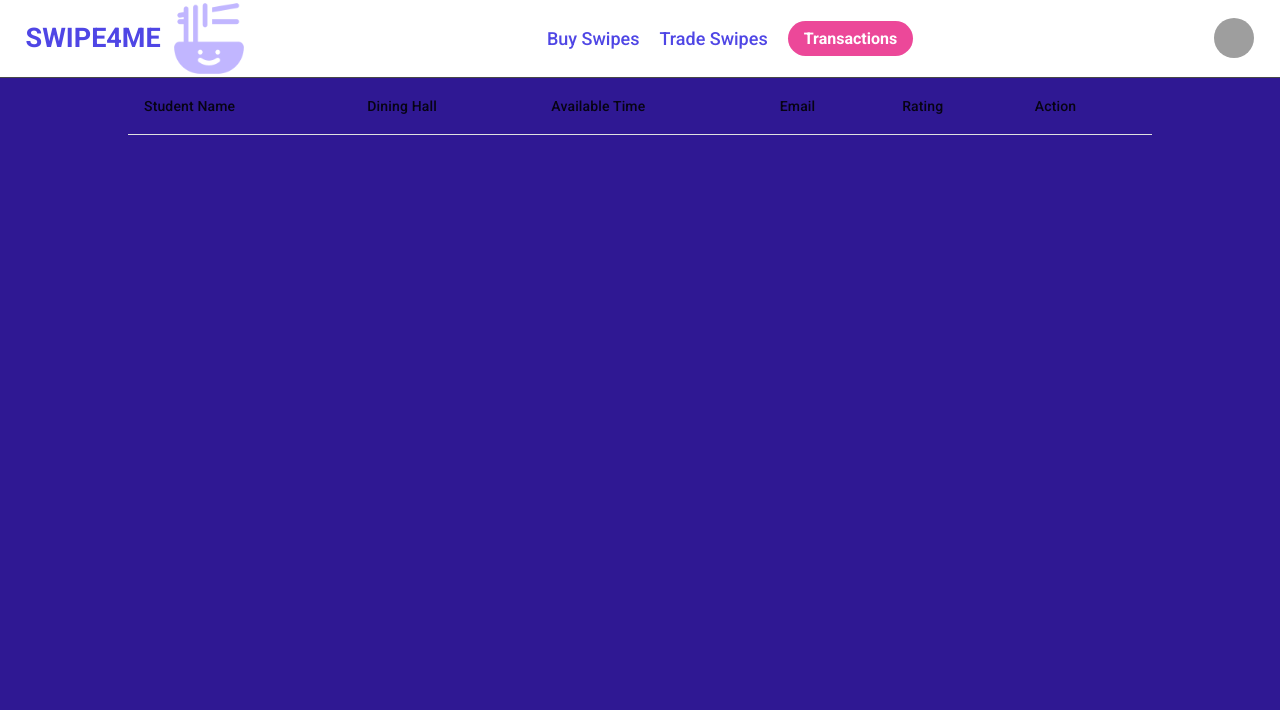
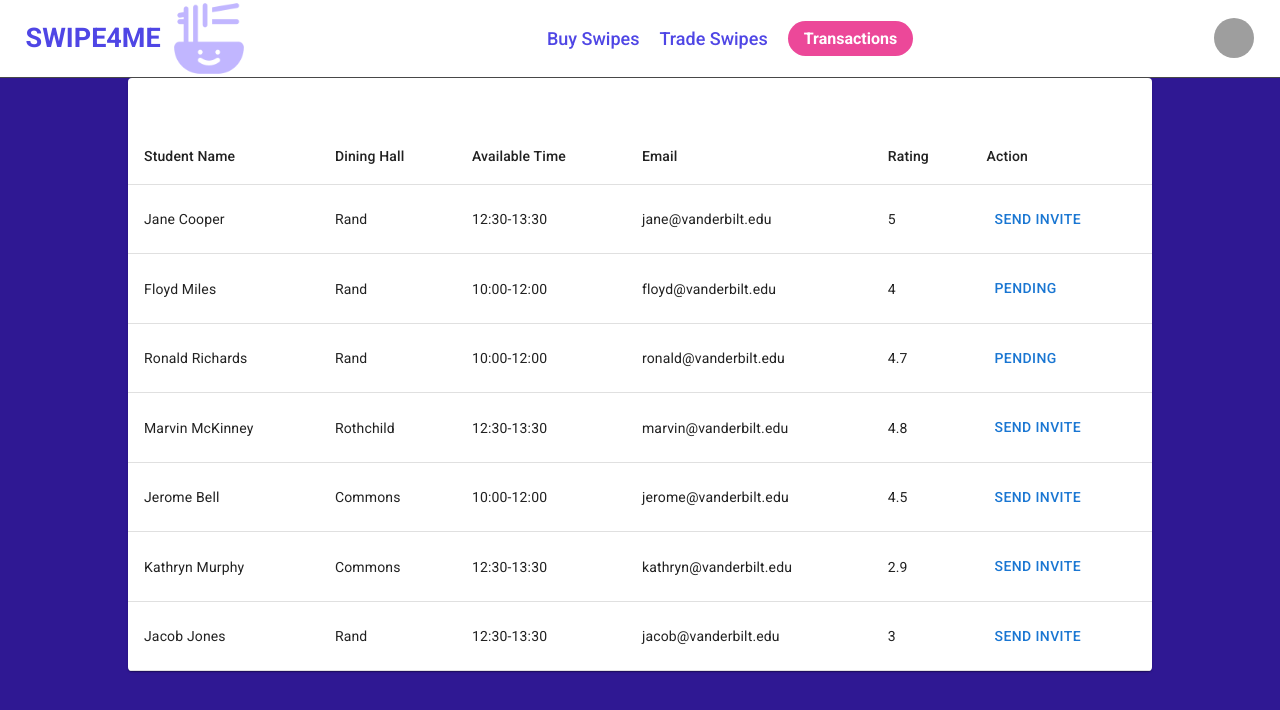
Before and after one commit to RuoHan-Chen/SwipeForMe, a React (Vite) app in the folder Swipe4MeFrontend/: page /buySwipes in a window 1280 px wide. Shown: the top 710 px of the page. Built offline with nearby package versions, Linux system fonts and the light colour scheme; grey boxes are pictures that could not be loaded.

Commit message:
some styles for the table

```diff
--- a/Swipe4MeFrontend/src/pages/buySwipes.tsx
+++ b/Swipe4MeFrontend/src/pages/buySwipes.tsx
@@ -3,11 +3,78 @@ import Table from "@mui/material/Table";
 import TableHead from "@mui/material/TableHead";
 import TableRow from "@mui/material/TableRow";
 import TableCell from "@mui/material/TableCell";
+import TableContainer from "@mui/material/TableContainer";
+import Paper from "@mui/material/Paper";
+import TableBody from "@mui/material/TableBody";
+import Button from "@mui/material/Button";
+
+const dummyData = [
+  {
+    name: "Jane Cooper",
+    hall: "Rand",
+    time: "12:30-13:30",
+    email: "jane@vanderbilt.edu",
+    rating: 5.0,
+    action: "Send Invite",
+  },
+  {
+    name: "Floyd Miles",
+    hall: "Rand",
+    time: "10:00-12:00",
+    email: "floyd@vanderbilt.edu",
+    rating: 4.0,
+    action: "Pending",
+  },
+  {
+    name: "Ronald Richards",
+    hall: "Rand",
+    time: "10:00-12:00",
+    email: "ronald@vanderbilt.edu",
+    rating: 4.7,
+    action: "Pending",
+  },
+  {
+    name: "Marvin McKinney",
+    hall: "Rothchild",
+    time: "12:30-13:30",
+    email: "marvin@vanderbilt.edu",
+    rating: 4.8,
+    action: "Send Invite",
+  },
+  {
+    name: "Jerome Bell",
+    hall: "Commons",
+    time: "10:00-12:00",
+    email: "jerome@vanderbilt.edu",
+    rating: 4.5,
+    action: "Send Invite",
+  },
+  {
+    name: "Kathryn Murphy",
+    hall: "Commons",
+    time: "12:30-13:30",
+    email: "kathryn@vanderbilt.edu",
+    rating: 2.9,
+    action: "Send Invite",
+  },
+  {
+    name: "Jacob Jones",
+    hall: "Rand",
+    time: "12:30-13:30",
+    email: "jacob@vanderbilt.edu",
+    rating: 3.0,
+    action: "Send Invite",
+  },
+];
 
 const buySwipes: React.FC = () => {
   return (
     <div className="filler-container">
-      <Table style={{ width: "80%", margin: "0 auto" }}>
+      <TableContainer
+        component={Paper}
+        style={{ width: "80%", margin: "0 auto" }}
+      >
+        <Table stickyHeader style={{ paddingTop: "50px" }}>
           <TableHead>
             <TableRow>
               <TableCell>Student Name</TableCell>
@@ -18,7 +85,22 @@ const buySwipes: React.FC = () => {
               <TableCell>Action</TableCell>
             </TableRow>
           </TableHead>
+          <TableBody>
+            {dummyData.map((row, index) => (
+              <TableRow key={index}>
+                <TableCell>{row.name}</TableCell>
+                <TableCell>{row.hall}</TableCell>
+                <TableCell>{row.time}</TableCell>
+                <TableCell>{row.email}</TableCell>
+                <TableCell>{row.rating}</TableCell>
+                <TableCell>
+                  <Button>{row.action}</Button>
+                </TableCell>
+              </TableRow>
+            ))}
+          </TableBody>
         </Table>
+      </TableContainer>
     </div>
   );
 };
```
Lines whose indentation alone changed are shown as unchanged.
